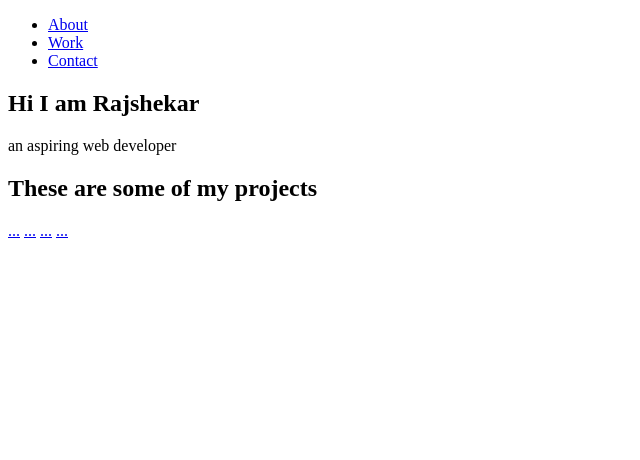
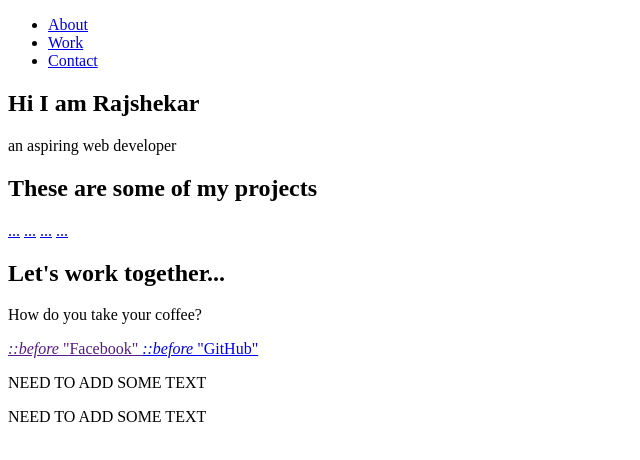
Before and after one commit to b-rajshekar/personal-portfolio-website, a plain HTML site: page index.html in a window 1280 px wide. Shown: the whole page, without its empty margins (0-640 px from the left). Drawn offline with Linux system fonts and the light colour scheme.

Commit message:
Added Contact and footer sections

```diff
--- a/index.html
+++ b/index.html
@@ -44,6 +44,38 @@
 </section>
 <!-- PROJECT SECTION END -->
 
+<!-- Contact Section -->
+<section id="contact" class="contact-section">
+    <div class="contact-section-header">
+        <h2>Let's work together...</h2>
+        <p>How do you take your coffee?</p>
+    </div>
+    <div class="contact-links">
+        <a href="" target="_blank" class="btn contact-details">
+            <i class="fab fa-facebook-square">
+                ::before
+            </i>
+            "Facebook"
+        </a>
+        <a href="https://github.com/b-rajshekar" id="profile-link" target="_blank" class="btn contact-details">
+            <i class="fab fa-github">
+                ::before
+            </i>
+            "GitHub"
+        </a>
+
+    </div>
+</section>
+
+<!-- Footer Section -->
+<footer>
+    <p>
+        NEED TO ADD SOME TEXT
+    </p>
+    <P>
+        NEED TO ADD SOME TEXT
+    </P>
+</footer>
 
 
 </body>
```
